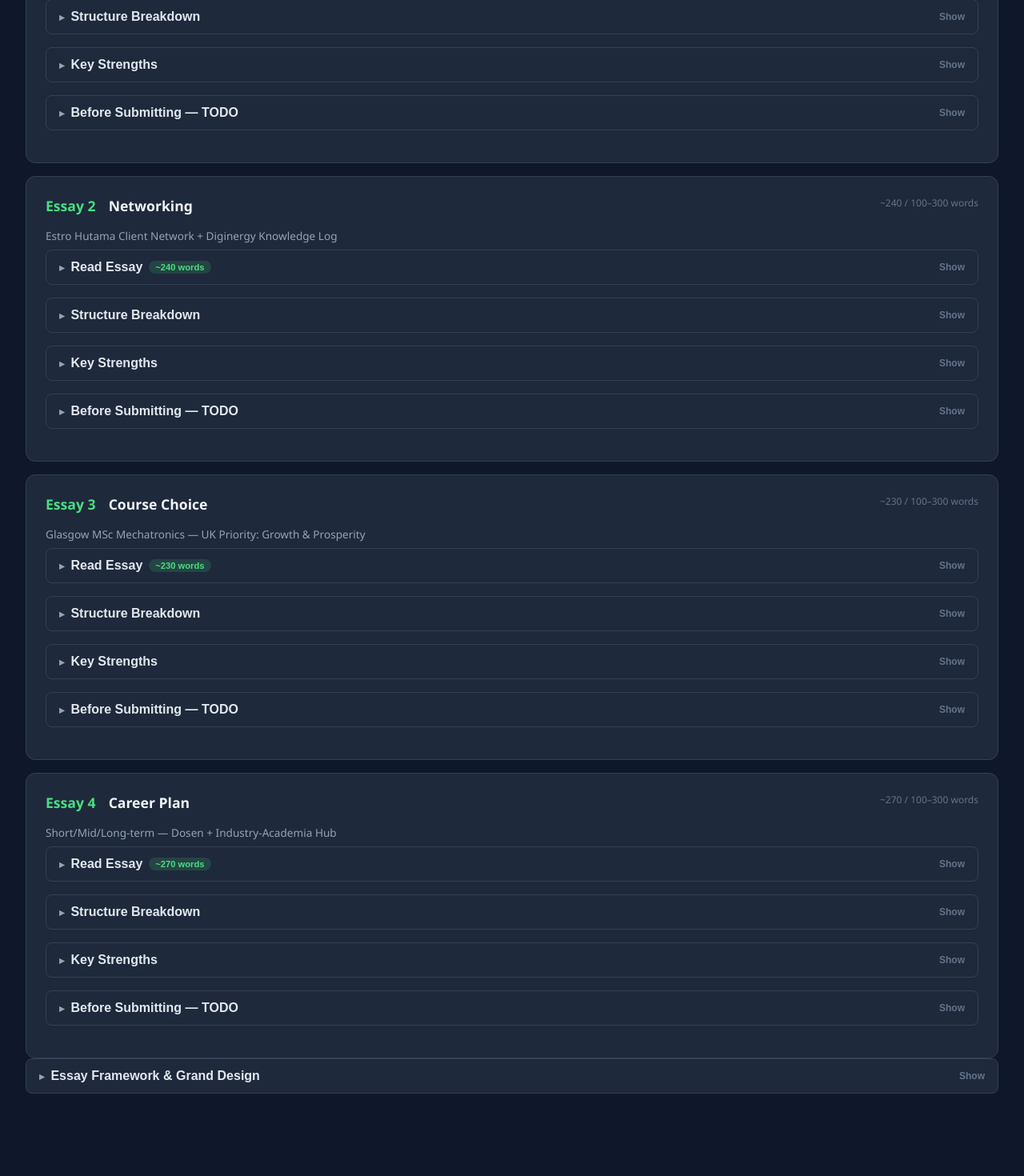
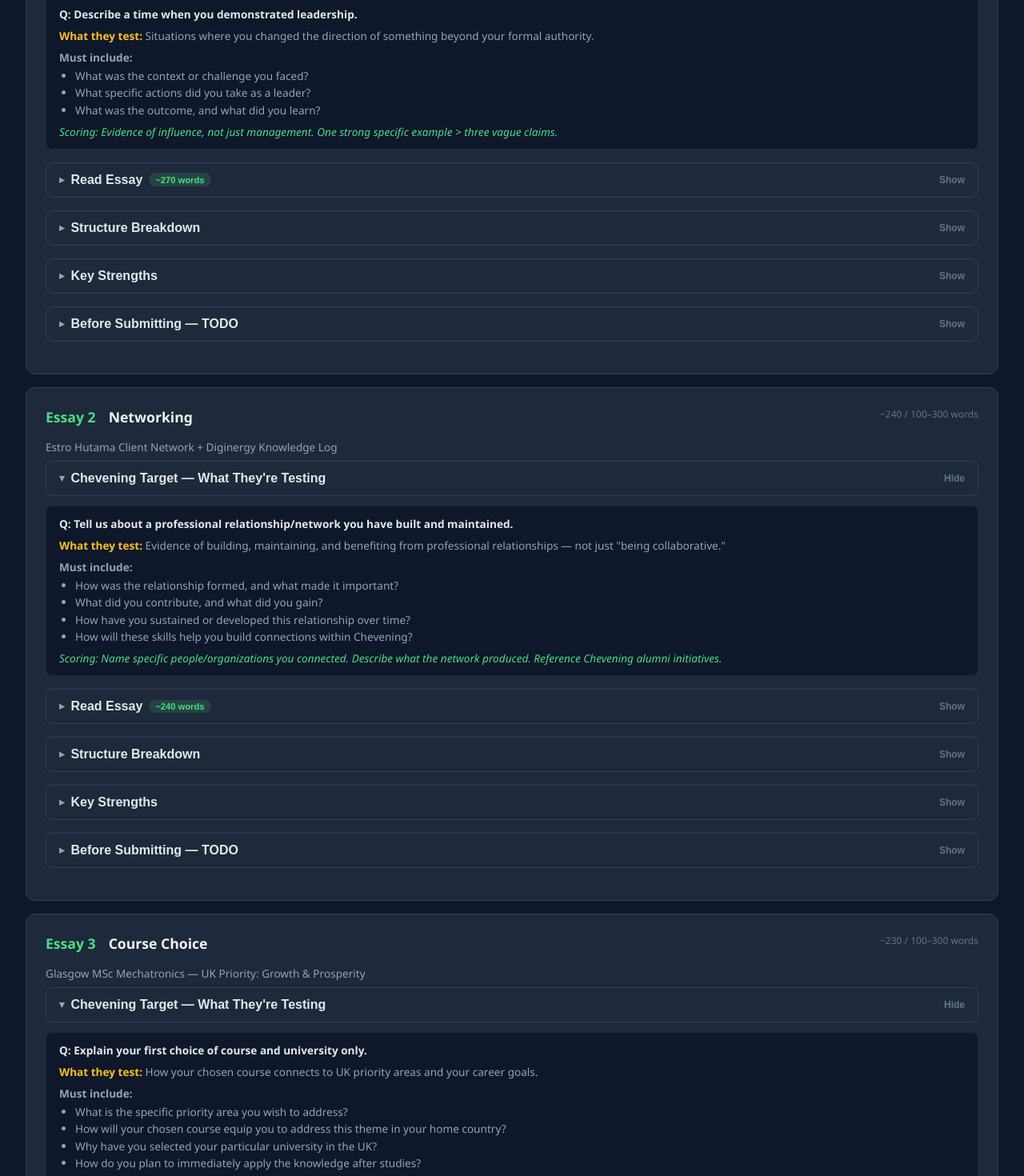
Before and after one commit to pungkiilham/scholarship_master-phd, a React (Vite) app: page /chevening/essays in a window 1280 px wide. Shown: the part 660-2130 px from the top of the page at 80% size. Before the commit the page ends 2075 px from the top, so only its background shows below. Built offline with nearby package versions, Linux system fonts and the light colour scheme.

Commit message:
Add Chevening target/scoring criteria for each essay

```diff
--- a/src/components/CheveningEssays.jsx
+++ b/src/components/CheveningEssays.jsx
@@ -7,6 +7,16 @@ const essays = [
     subtitle: 'Bryan/Odoo/Robin — Shock Absorber Story',
     wordLimit: '100–300 words',
     wordCount: '~270',
+    target: {
+      question: 'Describe a time when you demonstrated leadership.',
+      whatTheyTest: 'Situations where you changed the direction of something beyond your formal authority.',
+      mustInclude: [
+        'What was the context or challenge you faced?',
+        'What specific actions did you take as a leader?',
+        'What was the outcome, and what did you learn?',
+      ],
+      scoring: 'Evidence of influence, not just management. One strong specific example > three vague claims.',
+    },
     content: `When Robin, our senior manager, assigned Bryan — a developer who had just started learning Odoo — to handle a complex customisation for Posity and deliver within two weeks, I knew the expectation was unrealistic. As the project manager with hands-on development experience, I understood something Robin did not: Odoo is a large, interconnected ERP where each module depends on the others. A new developer needs months to grasp its core architecture before delivering even simple tasks, let alone the customisation Posity demanded.
 
 Rather than simply rejecting Robin's directive, I chose to educate. I walked him through Odoo's technical structure — how modules interconnect, why the learning curve is steep, and what a realistic delivery timeline looked like. Simultaneously, I worked with Bryan to break down the task into achievable components, helping him focus on what he could deliver while building his understanding of the system.
@@ -42,6 +52,17 @@ The deeper lesson was about my role as a mid-level manager. I learned that my du
     subtitle: 'Estro Hutama Client Network + Diginergy Knowledge Log',
     wordLimit: '100–300 words',
     wordCount: '~240',
+    target: {
+      question: 'Tell us about a professional relationship/network you have built and maintained.',
+      whatTheyTest: 'Evidence of building, maintaining, and benefiting from professional relationships — not just "being collaborative."',
+      mustInclude: [
+        'How was the relationship formed, and what made it important?',
+        'What did you contribute, and what did you gain?',
+        'How have you sustained or developed this relationship over time?',
+        'How will these skills help you build connections within Chevening?',
+      ],
+      scoring: 'Name specific people/organizations you connected. Describe what the network produced. Reference Chevening alumni initiatives.',
+    },
     content: `[DRAFT — based on framework]
 
 At Estro Hutama Indonesia, I maintained a client network of twelve industrial manufacturers across East Java — not through formal CRM tools, but through deliberate reciprocity. Every quarter I shared one piece of unsolicited value: a market report on automation trends, a connection to a relevant supplier, or a candid assessment of a competitor's product. These were not sales gestures; they were investments in trust.
@@ -76,6 +97,17 @@ I will activate this same principle within the Chevening community. During my ye
     subtitle: 'Glasgow MSc Mechatronics — UK Priority: Growth & Prosperity',
     wordLimit: '100–300 words',
     wordCount: '~230',
+    target: {
+      question: 'Explain your first choice of course and university only.',
+      whatTheyTest: 'How your chosen course connects to UK priority areas and your career goals.',
+      mustInclude: [
+        'What is the specific priority area you wish to address?',
+        'How will your chosen course equip you to address this theme in your home country?',
+        'Why have you selected your particular university in the UK?',
+        'How do you plan to immediately apply the knowledge after studies?',
+      ],
+      scoring: 'Name specific professors, modules, research. Explain why you cannot get this training at home. UK priority areas: Growth & Prosperity, Climate Resilience, Security & Stability, Inclusive Societies.',
+    },
     content: `[DRAFT — based on framework]
 
 UK Priority Area: Promoting Growth and Prosperity
@@ -109,6 +141,17 @@ On returning to Surabaya, I will integrate Glasgow's modules on control systems
     subtitle: 'Short/Mid/Long-term — Dosen + Industry-Academia Hub',
     wordLimit: '100–300 words',
     wordCount: '~270',
+    target: {
+      question: 'Outline your medium and long-term career plans. Please relate your answer to a key challenge or priority facing your country.',
+      whatTheyTest: 'A clear, realistic, and achievable post-study career plan with genuine commitment to addressing pressing challenges.',
+      mustInclude: [
+        'What impact do you intend to make in your home country?',
+        'How does your career plan connect with your course of study?',
+        'What barriers or obstacles might you face, and how will you overcome them?',
+        'How will being a Chevening Scholar help you achieve your ambitions?',
+      ],
+      scoring: 'Short/mid/long-term with measurable goals. Tie to UK strategic priorities (FCDO country profile). Credible gap between current position and stated ambition.',
+    },
     content: `[DRAFT — based on framework]
 
 Short-term (1–3 years): Upon returning from Glasgow, I will secure a lecturer position at an engineering faculty in East Java — ideally at Politeknik Elektronika Negeri Surabaya (PENS), my alma mater, or a comparable institution. My immediate objective is to redesign the mechatronics and automation curriculum, replacing outdated PLC-centric modules with current IoT/Industry 4.0 content drawn directly from Glasgow's teaching. I will also launch a part-time consulting practice, offering automation audits to local manufacturers — creating a feedback loop between classroom theory and factory-floor reality.
@@ -204,6 +247,32 @@ export default function CheveningEssays() {
               {essay.subtitle}
             </p>
 
+            <Collapsible title="Chevening Target — What They're Testing" defaultOpen={true}>
+              <div style={{
+                background: '#0f172a',
+                border: '1px solid #1e293b',
+                borderRadius: '8px',
+                padding: '0.75rem 1rem',
+                fontSize: '0.85rem',
+              }}>
+                <p style={{ color: '#e2e8f0', margin: '0 0 0.5rem', fontWeight: 600 }}>
+                  Q: {essay.target.question}
+                </p>
+                <p style={{ color: '#94a3b8', margin: '0 0 0.5rem' }}>
+                  <strong style={{ color: '#fbbf24' }}>What they test:</strong> {essay.target.whatTheyTest}
+                </p>
+                <p style={{ color: '#94a3b8', margin: '0 0 0.25rem', fontWeight: 600 }}>Must include:</p>
+                <ul style={{ color: '#94a3b8', margin: '0 0 0.5rem', paddingLeft: '1.25rem' }}>
+                  {essay.target.mustInclude.map((item, i) => (
+                    <li key={i} style={{ marginBottom: '0.15rem' }}>{item}</li>
+                  ))}
+                </ul>
+                <p style={{ color: '#4ade80', margin: 0, fontStyle: 'italic' }}>
+                  Scoring: {essay.target.scoring}
+                </p>
+              </div>
+            </Collapsible>
+
             <Collapsible title="Read Essay" badge={`${essay.wordCount} words`}>
               <div style={{
                 background: '#0f172a',
```
